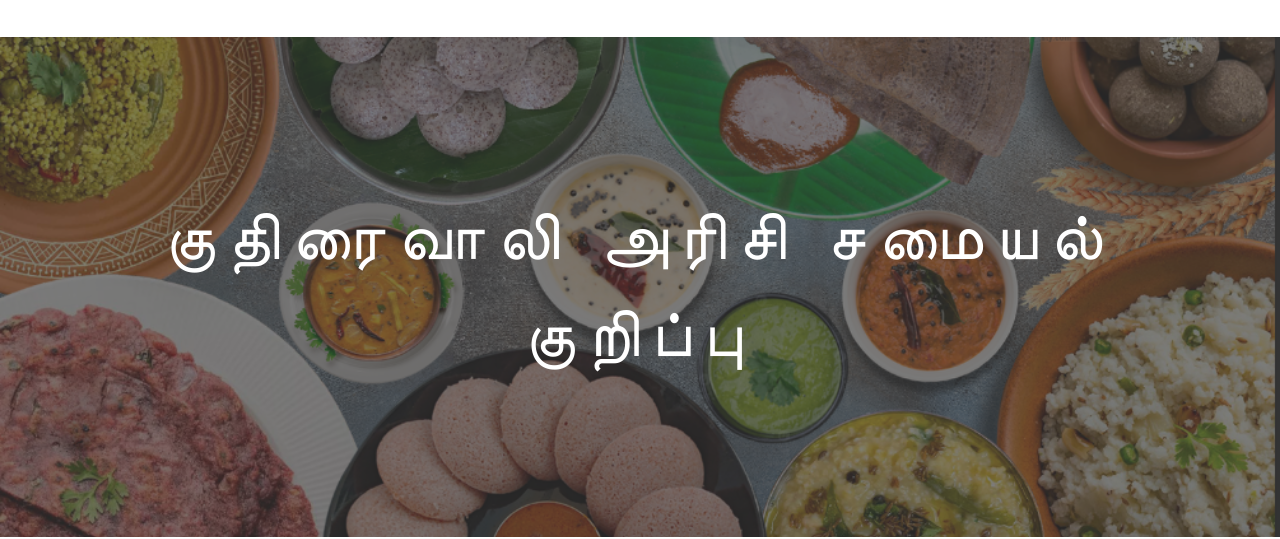
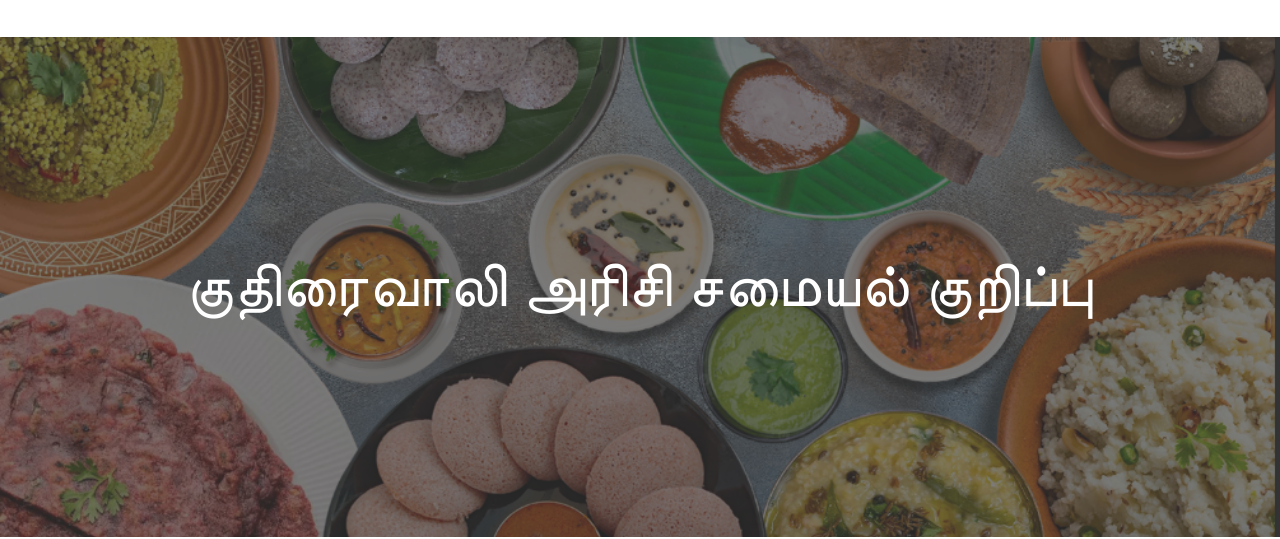
Before and after one commit to AarthiVijaikumar/BeejayFoods, a plain HTML site: page recipes/barnyard-millet-receipes/index.html in a window 1280 px wide. Shown: the part 266-805 px from the top of the page. Drawn offline with Linux system fonts and the light colour scheme; files whose address does not match are found by name; a web font is replaced by a local one.

Commit message:
changes done

```diff
--- a/css/receipe-style.css
+++ b/css/receipe-style.css
@@ -54,9 +54,9 @@ a, h1, p {
 }
 .banner-title{
     text-align: center;
-    font-size: 65px;
+    font-size: 60px;
     font-family: pronema-serif;
-    letter-spacing: 13px;
+    letter-spacing: 1px;
 }
 .receipe-heading{
     font-weight: 900;
--- a/recipes/barnyard-millet-receipes/index.html
+++ b/recipes/barnyard-millet-receipes/index.html
@@ -28,7 +28,7 @@
                 <img width="1200px" height="600px" src="../../recipes/receipe-images/Banyard-Millet-banner.png"><br><br>
                 <div class="ind-receipe-inner">
                     <div class="ind-receipe-inner1">
-                        <p class="ind-receipe-title">தேவையான பொருட்கள்:</p><br>
+                        <p class="ind-receipe-title">தேவையான பொருட்கள்:</p>
                         <ol>
                             <li>குதிரைவாலி அரிசி - 1 கப்</li>
                             <li>தண்ணீர் - 1 ¼ கப்</li>
@@ -59,7 +59,7 @@
                 <img width="1200px" height="600px" src="../../recipes/receipe-images/Banyard-Millet-banner.png"><br><br>
                 <div class="ind-receipe-inner">
                     <div class="ind-receipe-inner1">
-                        <p class="ind-receipe-title">தேவையான பொருட்கள்:</p><br>
+                        <p class="ind-receipe-title">தேவையான பொருட்கள்:</p>
                         <p style="color:#000;text-align: left;">
                         <ol style="list-style: disc !important;">
                             <li> 1 கப் குதிரைவாலி அரிசி</li>
```
